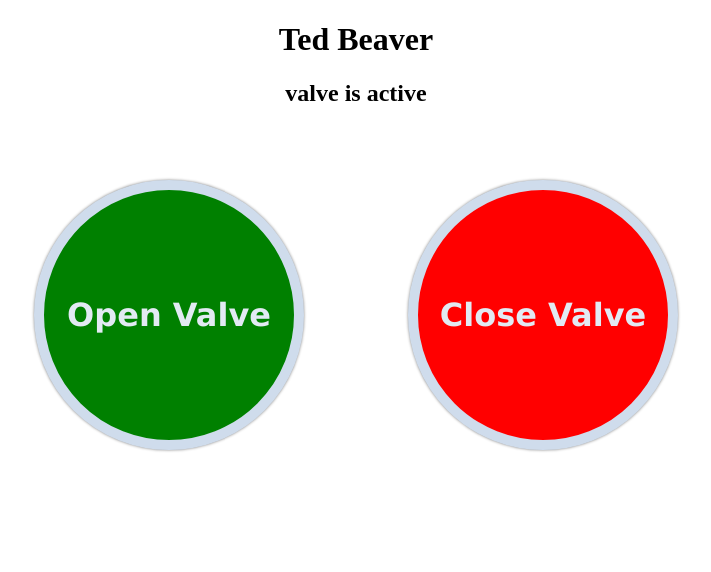
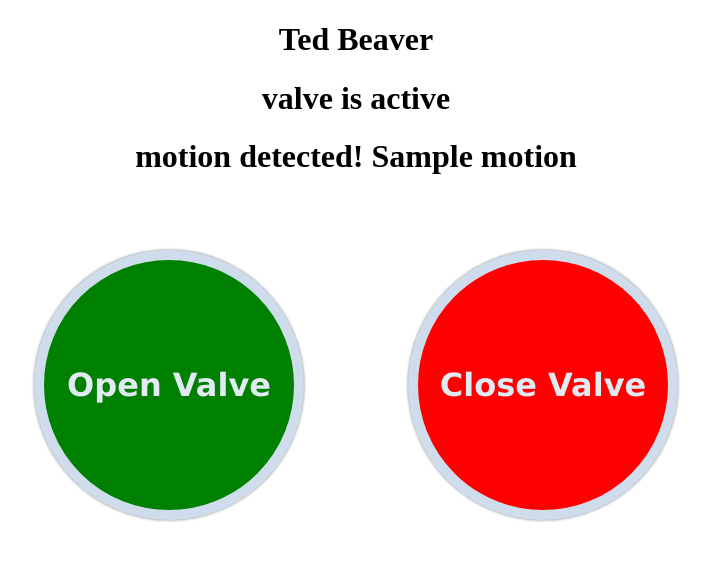
Before and after one commit to appliedrd/TED-Beaver, a Flask app: template templates/index.html in a window 1280 px wide. Shown: the top 572 px of the page, without its empty margins (284-995 px from the left). Run offline with Flask 2, Linux system fonts and the light colour scheme; the template is opened without the code that fills it: most values are stand-ins (such as "Sample title", 1, 10 or a date in 2020).

Commit message:
added pir support. needs more work

```diff
--- a/app.py
+++ b/app.py
@@ -4,18 +4,35 @@ import time
 
 app = Flask(__name__)
 
+#setup
 Relay_Ch1 = 26
 Relay_Ch2 = 20
 Relay_Ch3 = 21
 
 GPIO.setwarnings(False)
 GPIO.setmode(GPIO.BCM)
+#GPIO.setmode(GPIO.BOARD)
 
 GPIO.setup(Relay_Ch1,GPIO.OUT)
 GPIO.setup(Relay_Ch2,GPIO.OUT)
 GPIO.setup(Relay_Ch3,GPIO.OUT)
 
 valveState = 0
+
+#GPIO.setmode(GPIO.BOARD)
+#pir = 8                             #Assign pin 8 to PIR
+#led = 10                            #Assign pin 10 to LED
+# GPIO.setmode(GPIO.BCM)
+pir = 14                             #Assign pin 8 to PIR
+led = 15                            #Assign pin 10 to LED
+GPIO.setup(pir, GPIO.IN)            #Setup GPIO pin PIR as input
+GPIO.setup(led, GPIO.OUT)           #Setup GPIO pin for LED as output
+
+pir_enabled=1
+pir_counter = 0
+time_motion_detected = -999
+elapsed = 999
+motion_grace_window = 10
 
 
 @app.route('/')
@@ -24,7 +41,7 @@ def index():
 
 
 @app.route('/open', methods=['POST', 'GET'])
-def open():
+def open(motion_state="no motion"):
     try:
         GPIO.output(Relay_Ch1,GPIO.HIGH)
         #Control the Channel 1
@@ -36,10 +53,11 @@ def open():
     except:
         print("except")
         GPIO.cleanup()
-    return render_template('index.html', valveState="open")
+    return render_template('index.html', valveState="open", motion=motion_state)
 
 @app.route('/close', methods=['POST', 'GET'])
 def close():
+    global time_motion_detected
     try:
         GPIO.output(Relay_Ch2,GPIO.HIGH)
         #Control the Channel 1
@@ -47,10 +65,36 @@ def close():
         time.sleep(0.5)
         GPIO.output(Relay_Ch1,GPIO.HIGH)
         print("Valve is closed\n")
+        time_motion_detected = time.time()
     except:
         print("except")
         GPIO.cleanup()
-    return render_template('index.html', valveState="closed")
+    return render_template('index.html', valveState="closed", motion="enabled")
+
+def render_with_context(template, _url='/', **kw):
+    with app.test_request_context(_url):
+        return render_template(template, **kw)
+
+
+def pir_callback(channel):
+    global elapsed, time_motion_detected, motion_grace_window, pir_counter
+    print("checking for Movement...")
+    if pir_enabled == 1:
+        time.sleep(1)  # confirm the movement by waiting 1.5 sec
+        if GPIO.input(pir): # and check again the input
+            elapsed = time.time()- time_motion_detected
+            print("Movement!")
+            print(elapsed)
+            if elapsed > motion_grace_window:
+                time_motion_detected = time.time()
+                print("actionable movement!")
+                pir_counter=pir_counter+1
+                #render_template('index.html', valveState="open", motion="motion detected")
+                #open("motion detected")
+                render_with_context('index.html', valveState="open", motion="motion detected")
+
+
+GPIO.add_event_detect(pir, GPIO.RISING, callback=pir_callback, bouncetime=300)
 
 if __name__ == '__main__':
     app.run()
--- a/templates/index.html
+++ b/templates/index.html
@@ -9,7 +9,10 @@
 <div align="center">
 <h1>Ted Beaver</h1>
 {% if valveState %}
-  <h2>valve is {{valveState}}</h2>
+  <h1>valve is {{valveState}}</h1>
+{% endif %}
+{% if motion %}
+  <h1>motion detected! {{motion}}</h1>
 {% endif %}
 <table>
     <tr>
```
